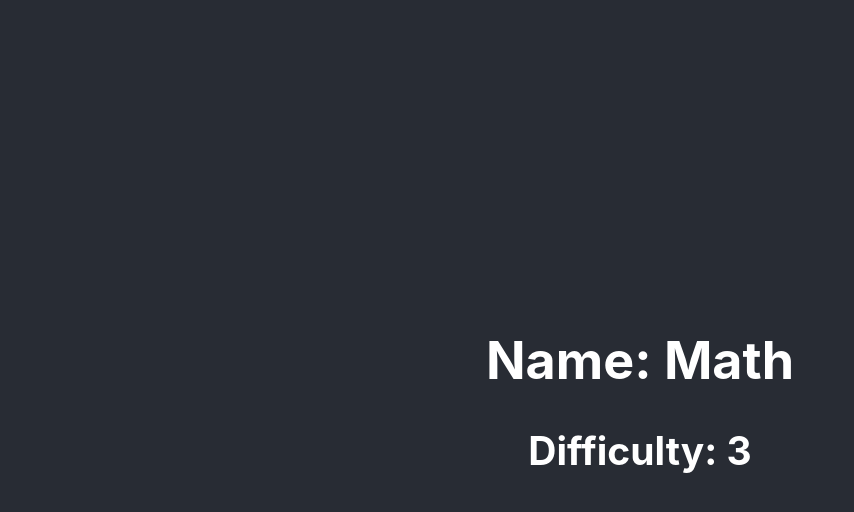
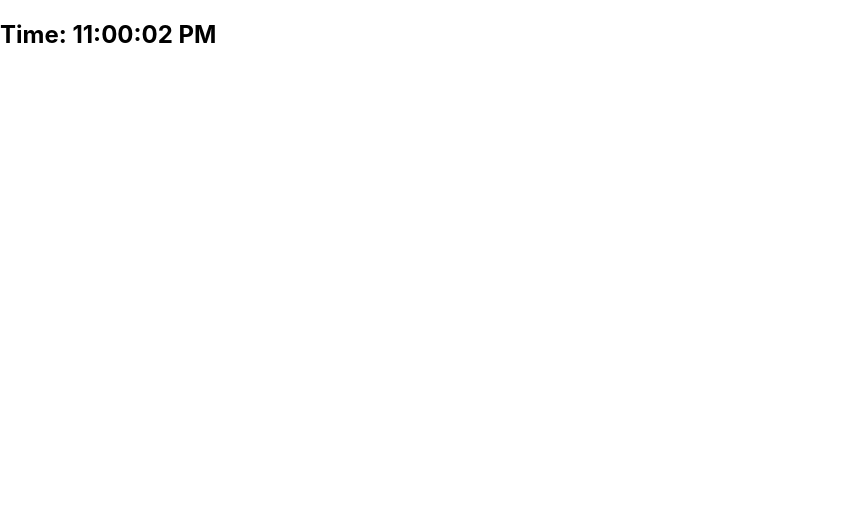
Before and after one commit to bl-kei/dapp-exmaple, a React (Create React App) app in the folder my-app/: page / in a window 1280 px wide. Shown: the top 512 px of the page, without its empty margins (0-854 px from the left). Built offline with nearby package versions, Linux system fonts and the light colour scheme.

Commit message:
feat : element

```diff
--- a/my-app/src/App.js
+++ b/my-app/src/App.js
@@ -1,12 +1,9 @@
 import './App.css';
-import Course from './jsx/Course';
 
 function App() {
   return (
     <div className="App">
-      <header className="App-header">
-        <Course />
-      </header>
+      <header className="App-header"></header>
     </div>
   );
 }
--- /dev/null
+++ b/my-app/src/element/Time.jsx
@@ -0,0 +1,11 @@
+import React from 'react';
+
+function Time(props) {
+  return (
+    <div>
+      <h2>Time: {new Date().toLocaleTimeString()}</h2>
+    </div>
+  );
+}
+
+export default Time;
--- a/my-app/src/index.js
+++ b/my-app/src/index.js
@@ -1,15 +1,24 @@
 import React from 'react';
 import ReactDOM from 'react-dom/client';
 import './index.css';
-import App from './App';
 import reportWebVitals from './reportWebVitals';
+import Course from './jsx/Course';
+import Time from './element/Time';
 
 const root = ReactDOM.createRoot(document.getElementById('root'));
 root.render(
   <React.StrictMode>
-    <App />
+    <Course />
   </React.StrictMode>
 );
+
+setInterval(() => {
+  root.render(
+    <React.StrictMode>
+      <Time />
+    </React.StrictMode>
+  );
+}, 1000);
 
 // If you want to start measuring performance in your app, pass a function
 // to log results (for example: reportWebVitals(console.log))
```
